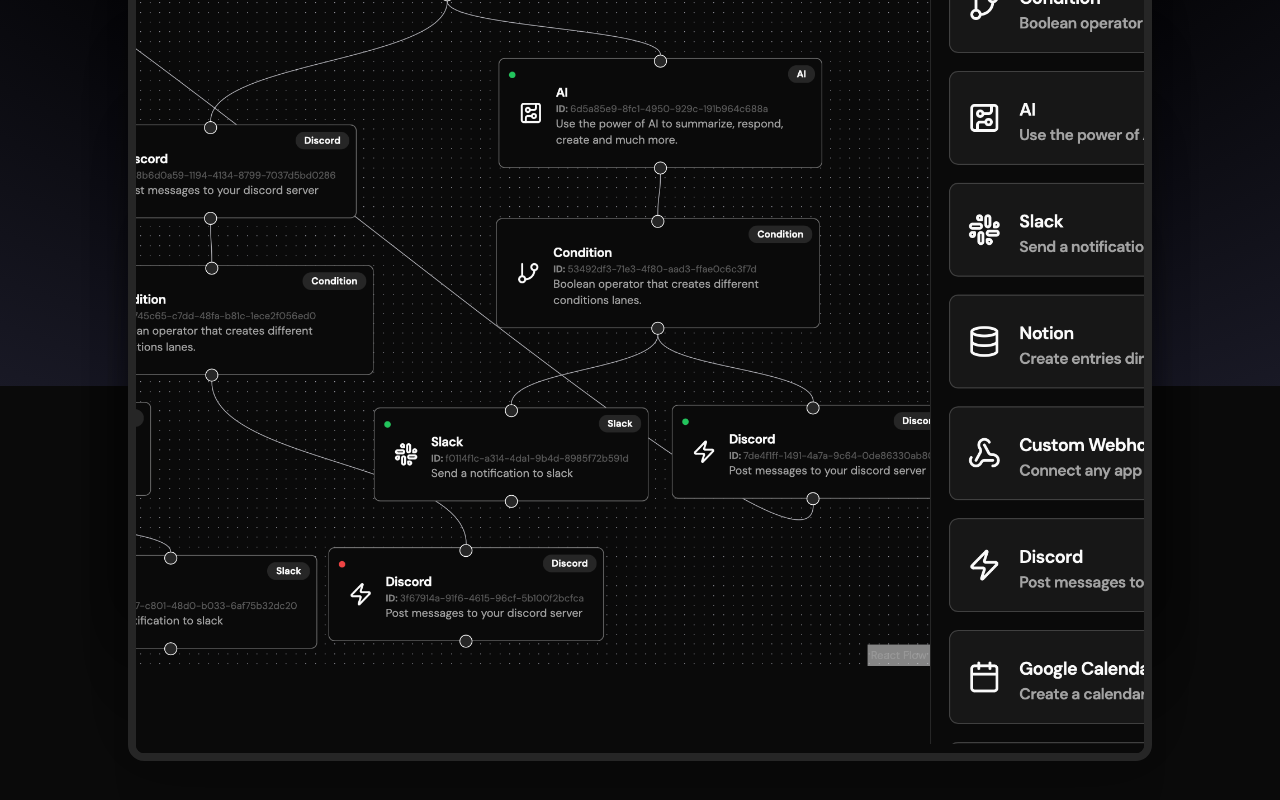
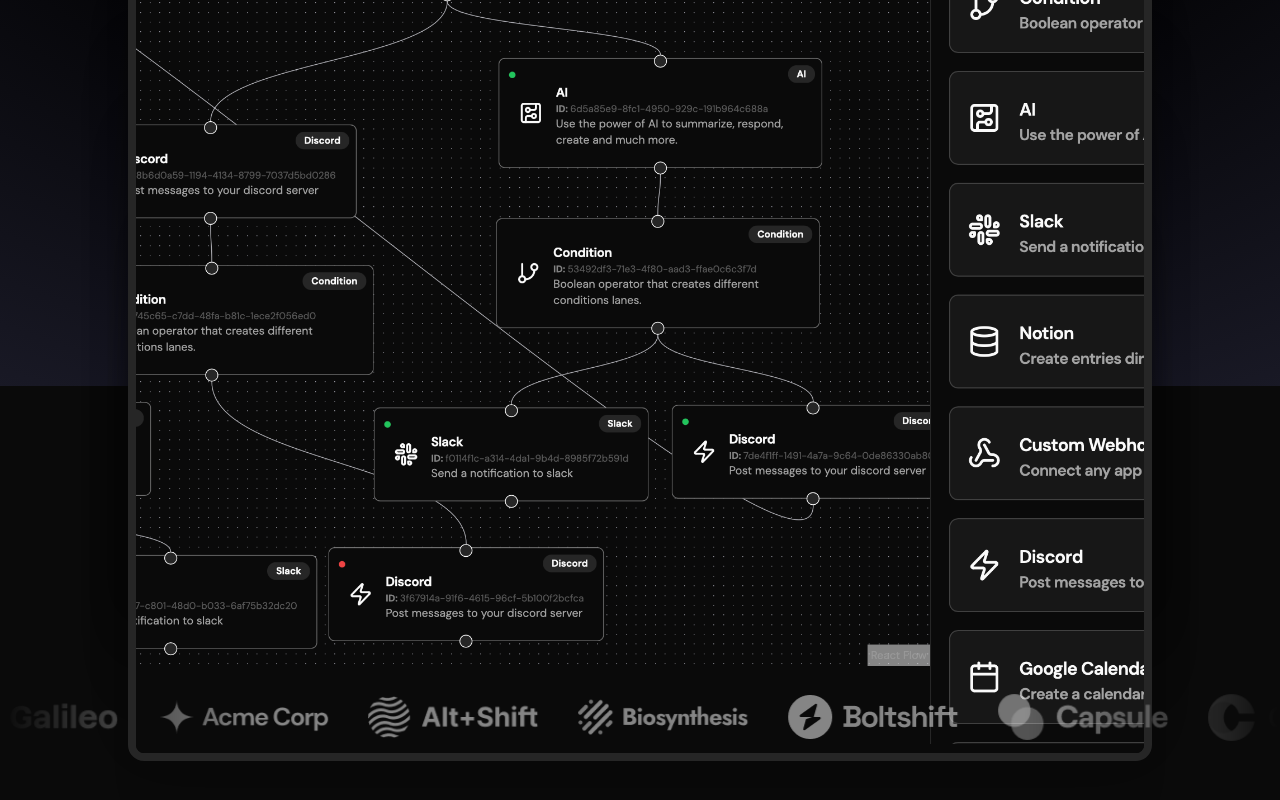
Before and after one commit to blueBye/content-automation, a Next.js app: page / in a window 1280 px wide. Shown: the part 414-1214 px from the top of the page. Built offline with nearby package versions, Linux system fonts and the light colour scheme.

Commit message:
added infinit moving cards

```diff
--- a/src/app/page.tsx
+++ b/src/app/page.tsx
@@ -2,6 +2,8 @@
 import Navbar from "@/components/global/navbar";
 import {ContainerScroll} from "@/components/global/container-scroll-animation";
 import {Button} from "@/components/ui/button";
+import {clients} from "@/lib/constants"
+import {InfiniteMovingCards} from "@/components/global/infinite-moving-cards";
 
 export default function Home() {
   return (
@@ -33,6 +35,12 @@
           />
         </div>
       </section>
+      <InfiniteMovingCards
+        className={"md:mt-[18rem] mt-[100px]"}
+        items={clients}
+        direction={"right"}
+        speed={"slow"}
+      />
     </main>
   );
 }
--- /dev/null
+++ b/src/components/global/infinite-moving-cards.tsx
@@ -0,0 +1,102 @@
+'use client'
+
+import { cn } from '@/lib/utils'
+import Image from 'next/image'
+import React, { useEffect, useState } from 'react'
+
+export const InfiniteMovingCards = ({
+  items,
+  direction = 'left',
+  speed = 'fast',
+  pauseOnHover = true,
+  className,
+}: {
+  items: {
+    href: string
+  }[]
+  direction?: 'left' | 'right'
+  speed?: 'fast' | 'normal' | 'slow'
+  pauseOnHover?: boolean
+  className?: string
+}) => {
+  const containerRef = React.useRef<HTMLDivElement>(null)
+  const scrollerRef = React.useRef<HTMLUListElement>(null)
+
+  useEffect(() => {
+    addAnimation()
+  }, [])
+
+  const [start, setStart] = useState(false)
+  function addAnimation() {
+    if (containerRef.current && scrollerRef.current) {
+      const scrollerContent = Array.from(scrollerRef.current.children)
+
+      scrollerContent.forEach((item) => {
+        const duplicatedItem = item.cloneNode(true)
+        if (scrollerRef.current) {
+          scrollerRef.current.appendChild(duplicatedItem)
+        }
+      })
+
+      getDirection()
+      getSpeed()
+      setStart(true)
+    }
+  }
+  const getDirection = () => {
+    if (containerRef.current) {
+      if (direction === 'left') {
+        containerRef.current.style.setProperty(
+          '--animation-direction',
+          'forwards'
+        )
+      } else {
+        containerRef.current.style.setProperty(
+          '--animation-direction',
+          'reverse'
+        )
+      }
+    }
+  }
+  const getSpeed = () => {
+    if (containerRef.current) {
+      if (speed === 'fast') {
+        containerRef.current.style.setProperty('--animation-duration', '20s')
+      } else if (speed === 'normal') {
+        containerRef.current.style.setProperty('--animation-duration', '40s')
+      } else {
+        containerRef.current.style.setProperty('--animation-duration', '80s')
+      }
+    }
+  }
+  console.log(items)
+  return (
+    <div
+      ref={containerRef}
+      className={cn(
+        'scroller relative z-20  max-w-7xl overflow-hidden  [mask-image:linear-gradient(to_right,transparent,white_20%,white_80%,transparent)]',
+        className
+      )}
+    >
+      <ul
+        ref={scrollerRef}
+        className={cn(
+          ' flex min-w-full shrink-0 gap-10 py-4 w-max flex-nowrap',
+          start && 'animate-scroll ',
+          pauseOnHover && 'hover:[animation-play-state:paused]'
+        )}
+      >
+        {items.map((item, idx) => (
+          <Image
+            width={170}
+            height={1}
+            src={item.href}
+            alt={item.href}
+            className=" relative rounded-2xl  object-contain opacity-50"
+            key={item.href}
+          />
+        ))}
+      </ul>
+    </div>
+  )
+}
--- /dev/null
+++ b/src/lib/constants.ts
@@ -0,0 +1,3 @@
+export const clients = [...new Array(10)].map((client, index) => ({
+  href: `/${index + 1}.png`,
+}))
```
